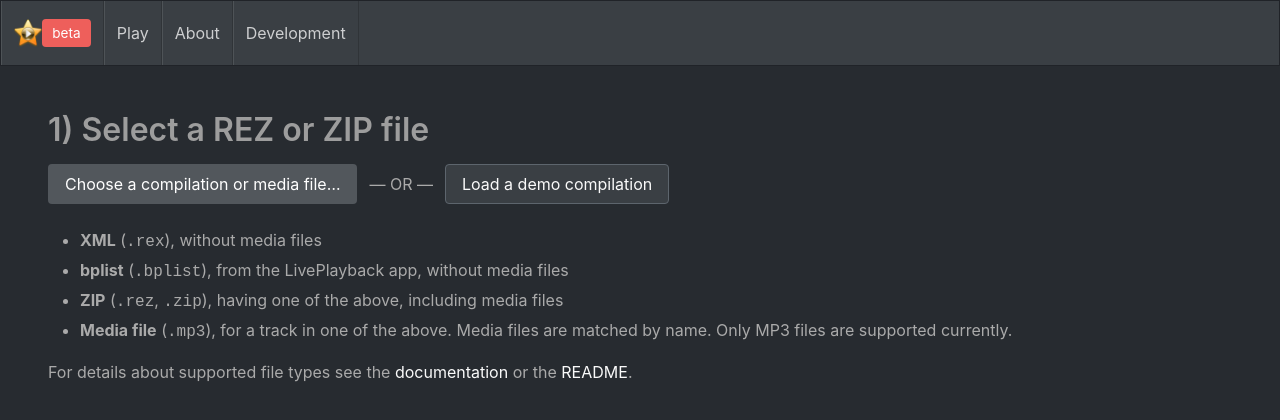
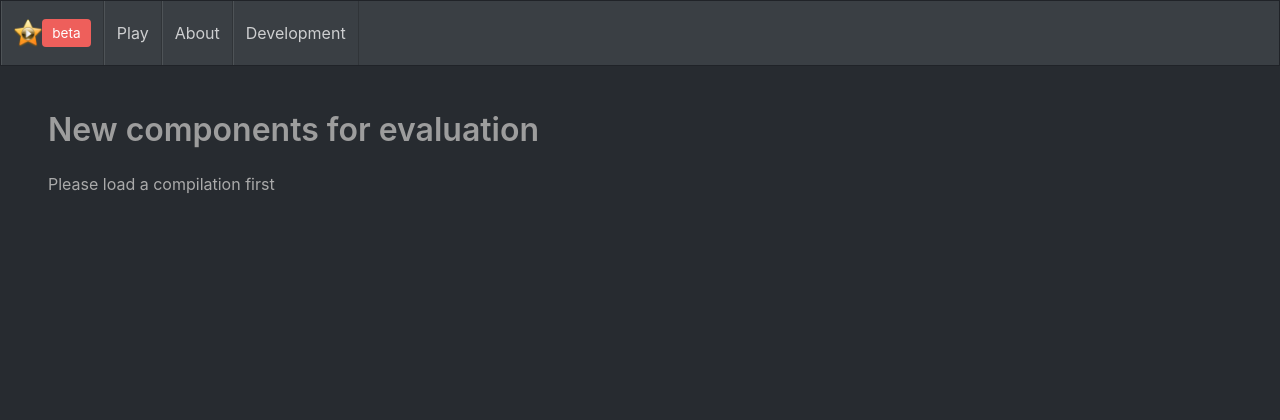
Before and after one commit to suterma/replayer-pwa, a Vue app: page /#/development in a window 1280 px wide. Shown: the top 420 px of the page. Built offline with nearby package versions, Linux system fonts and the light colour scheme; what outfront would draw is missing.

Commit message:
Update Development.vue

```diff
--- a/src/views/Development.vue
+++ b/src/views/Development.vue
@@ -1,22 +1,22 @@
 <template>
-    <h1>1) Select a REZ or ZIP file</h1>
-    <RezLoader />
+    <h1 class="title">New components for evaluation</h1>
 
     <template v-if="hasCompilation">
-        <h1>2) See the compilation as XML</h1>
+        <h2 class="subtitle">See the compilation as XML</h2>
         <CompilationXmlDisplay :compilation="compilation" />
+    </template>
+    <template v-else>
+        <p>Please load a compilation first</p>
     </template>
 </template>
 
 <script lang="ts">
 import { defineComponent } from 'vue';
-import RezLoader from '@/components/RezLoader.vue'; // @ is an alias to /src
 import { ICompilation } from '@/store/compilation-types';
 import CompilationXmlDisplay from '@/components/CompilationXmlDisplay.vue';
 
 export default defineComponent({
     components: {
-        RezLoader,
         CompilationXmlDisplay,
     },
     computed: {
```
